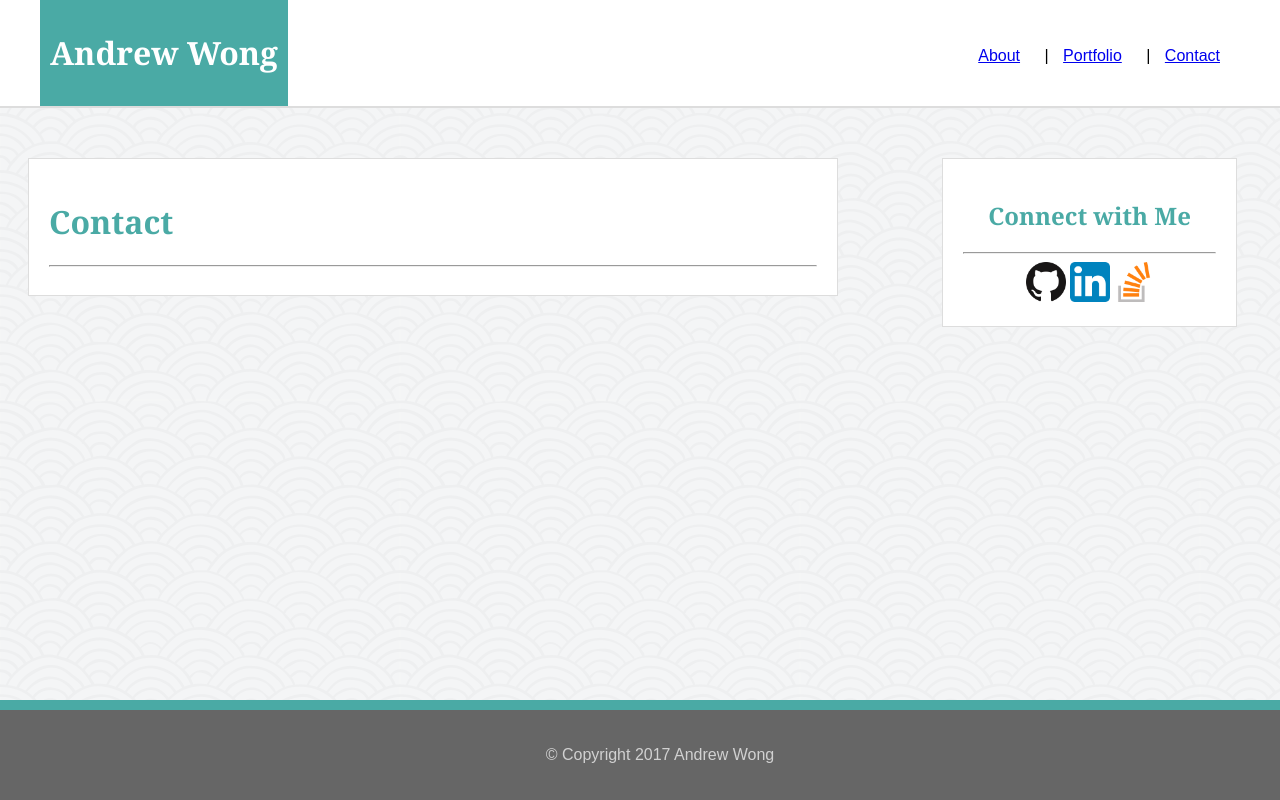
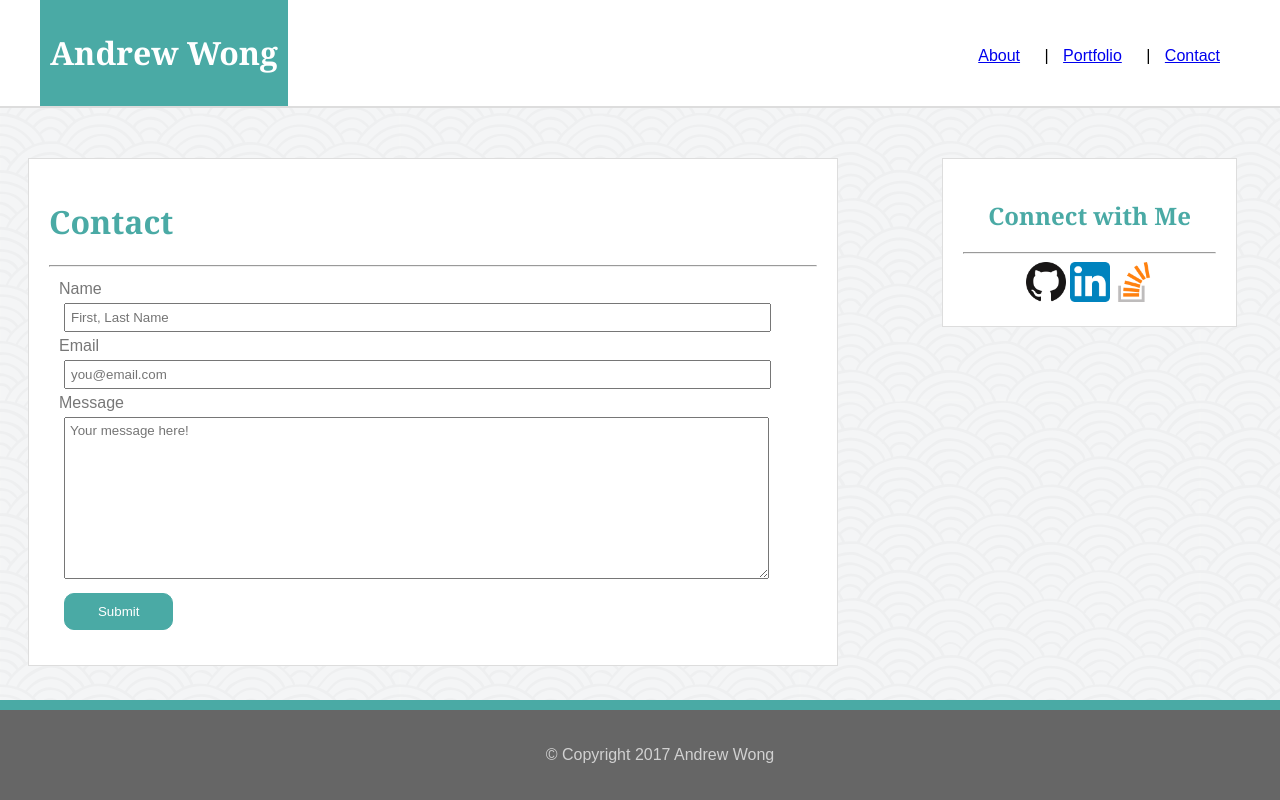
Before and after one commit to wongathon/Basic-Portfolio, a PHP site: page /contact.html in a window 1280 px wide. Run offline with PHP 8.4, Linux system fonts and the light colour scheme.

Commit message:
HW1 Complete

```diff
--- a/assets/css/style.css
+++ b/assets/css/style.css
@@ -132,3 +132,21 @@ img {
 	color: #ffffff;
 
 }
+
+form, input, textarea {
+	width: 95%;
+	font-family: 'Arial', 'Helvetica Neue', Helvetica, sans-serif;
+	color: #777777;
+	padding: 5px;
+	margin: 5px;
+
+}
+
+#subButton {
+	border: 1px solid #4aaaa5;
+	border-radius: 10px;
+	width: 15%;
+	padding: 10px;
+	background-color: #4aaaa5;
+	color: #ffffff;
+}
--- a/contact.html
+++ b/contact.html
@@ -30,6 +30,15 @@
 		<div id="About">
 			<h1 id="aboutTitle">Contact</h1>
 			<hr>
+			<form>
+				Name<br>
+				<input type="text" name="name" placeholder="First, Last Name"><br>
+				Email<br>
+				<input type="text" name="email" placeholder="you@email.com"><br>
+				Message<br>
+				<textarea rows="10" cols="30" name="message" placeholder="Your message here!"></textarea><br>
+				<input id="subButton" type="submit" value="Submit">
+			</form>
 
 		</div>
 
--- a/index.html
+++ b/index.html
@@ -37,6 +37,12 @@
 				<p>
 					Pineapple apple pen apple pen pineapple apple pen Pineapple apple pen apple pen pineapple apple penPineapple apple pen apple pen pineapple apple pen pineapple apple penPineapple apple pen apple pen pineapple apple pen
 				</p>
+				<p>
+					Pineapple apple pen apple pen pineapple apple pen Pineapple apple pen apple pen pineapple apple penPineapple apple pen apple pen pineapple apple pen pineapple apple penPineapple apple pen apple pen pineapple apple pen
+				</p>
+				<p>
+					Pineapple apple pen apple pen pineapple apple pen Pineapple apple pen apple pen pineapple apple penPineapple apple pen apple pen pineapple apple pen pineapple apple penPineapple apple pen apple pen pineapple apple pen
+				</p>
 		</div>
 
 		<div id="connect">
```
